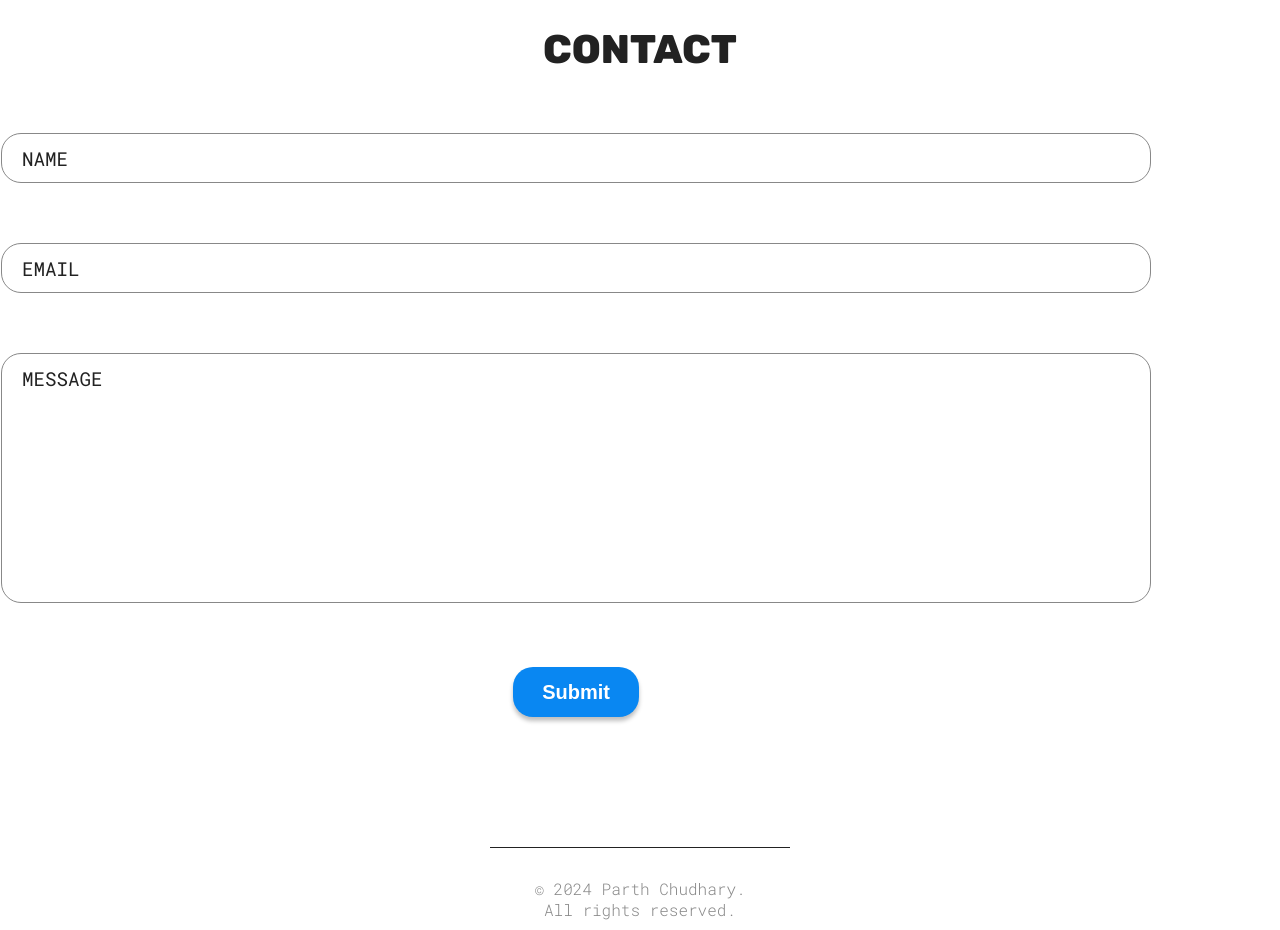
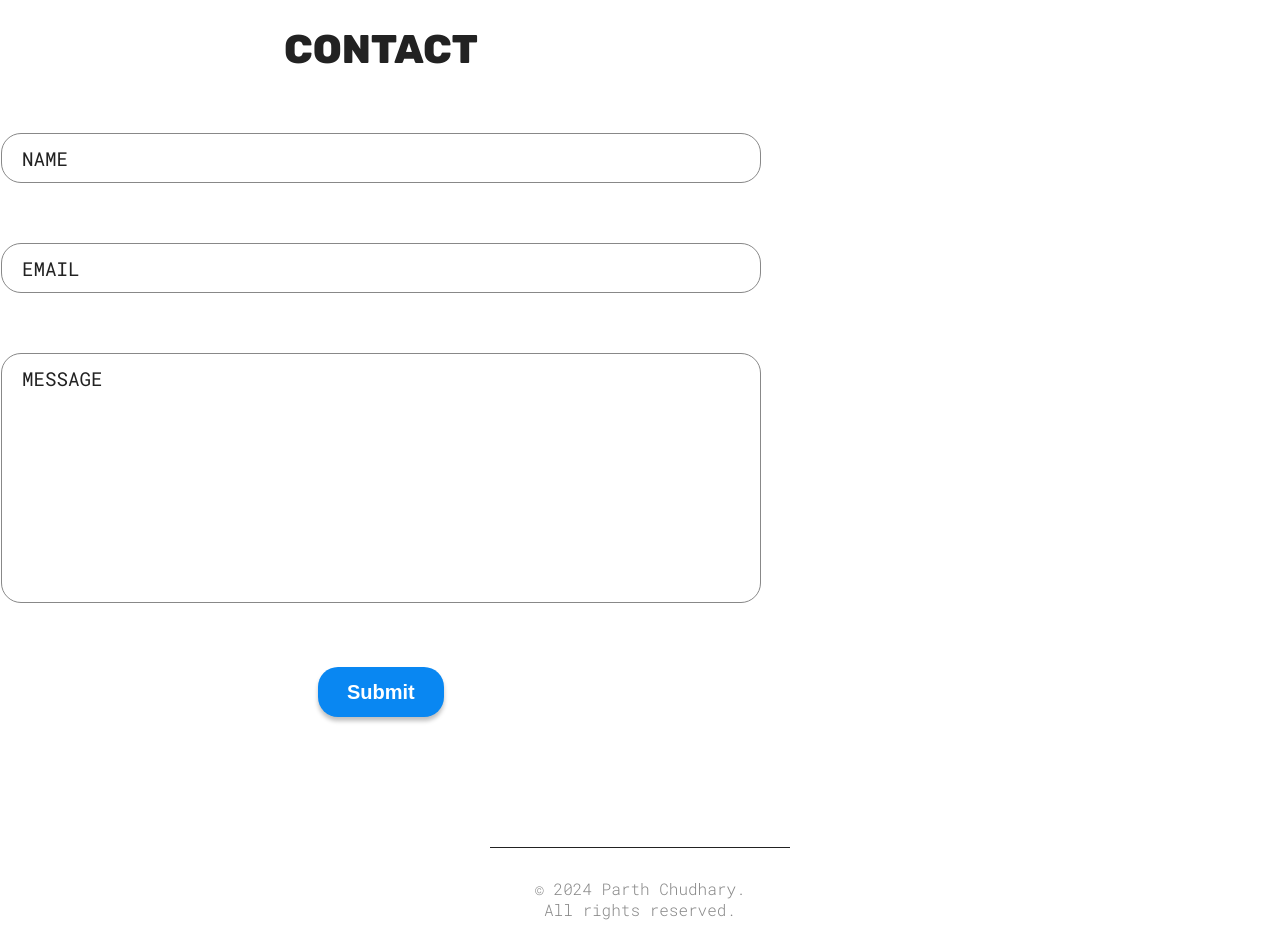
Before and after one commit to Pikolosan/Pikolosan-Portfolio, a React (Vite) app: page / in a window 1280 px wide. Shown: the part 1700-2630 px from the top of the page. Built offline with nearby package versions, Linux system fonts and the light colour scheme.

Commit message:
Editing Contact Container

```diff
--- a/src/sections/Contact/ContactStyles.module.css
+++ b/src/sections/Contact/ContactStyles.module.css
@@ -2,14 +2,13 @@
   display: flex;
   flex-direction: column;
   text-align: center;
+  width: 95vh;
 }
 
 form {
   display: flex;
   flex-direction: column;
   gap: 30px;
-  width: 90%;
-  justify-content:center ;
 }
 
 textarea,
```
